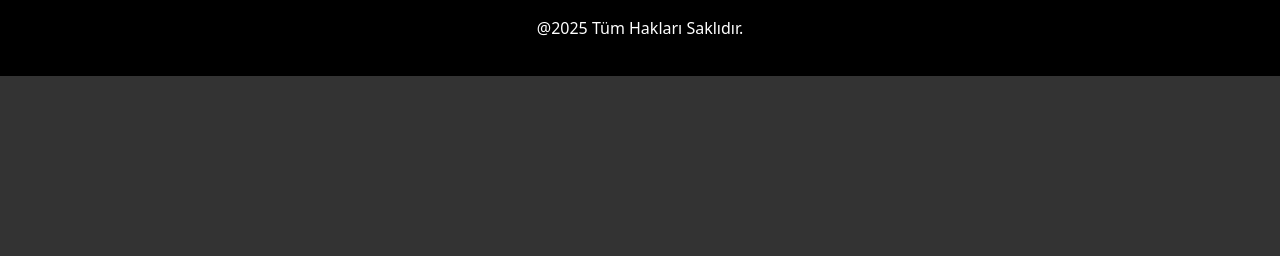
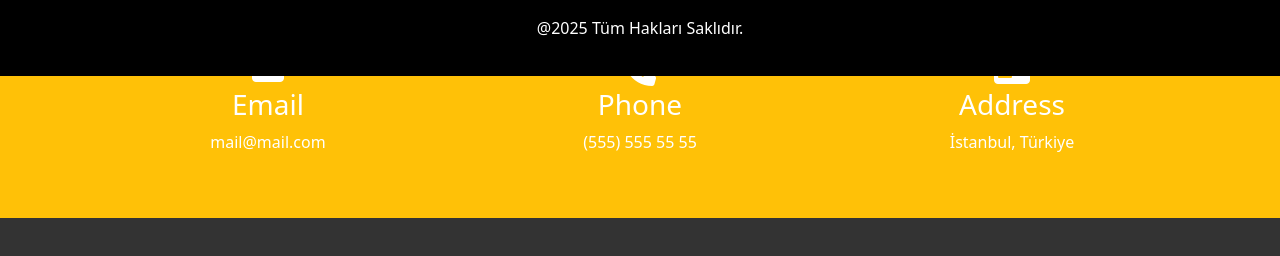
Before and after one commit to MertMuratBakir/GYM-Burn, a website: page public/contact.html in a window 1280 px wide. Shown: the part 724-980 px from the top of the page. Before the commit the page ends 800 px from the top, so only its background shows below. Drawn offline with nearby package versions, Linux system fonts and the light colour scheme.

Commit message:
Project GYM

```diff
--- a/public/contact.html
+++ b/public/contact.html
@@ -35,13 +35,14 @@
             background-color: #333;
         }
 
-        .message {
-            resize: none!important; /* Mesaj kutusu büyümesini engellemek için */
-            max-height: 300px!important; /* Maksimum yükseklik ayarı */
-            overflow-y: none; /* Yatay kaydırma çubuğunu göster */
-            max-width: 100%; /* Maksimum genişlik ayarı */
+        .contact-info {
+            display: grid;
+            grid-template-columns: repeat(3, 1fr);
+            text-align: center;
+            color: #fff;
+            background-color: #ffc107;
+        }
 
-        }
     </style>
     <title>Blog</title>
 </head>
@@ -104,7 +105,32 @@
             <iframe src="https://www.google.com/maps/embed?pb=!1m18!1m12!1m3!1d24501.609542724156!2d32.8266104583967!3d39.85852887742504!2m3!1f0!2f0!3f0!3m2!1i1024!2i768!4f13.1!3m3!1m2!1s0x14d34f1f28054e6f%3A0xbefed481bb067edb!2sGym%20Burn!5e0!3m2!1str!2str!4v1696253565140!5m2!1str!2str" width="400" height="350" style="border:0;" allowfullscreen="" loading="lazy" referrerpolicy="no-referrer-when-downgrade"></iframe>
         </div>
     </div>
+</section>
 
+
+<!-- Section row-->
+<section style="margin-bottom: 120px;">
+    <section class=" bg-warning py-5">
+        <div class="container">
+          <div class="contact-info">
+            <div>
+              <i class="fas fa-envelope fa-2x"></i>
+              <h3>Email</h3>
+              <p>mail@mail.com</p>
+            </div>
+            <div>
+              <i class="fas fa-phone fa-2x"></i>
+              <h3>Phone</h3>
+              <p>(555) 555 55 55</p>
+            </div>
+            <div>
+              <i class="fas fa-address-card fa-2x"></i>
+              <h3>Address</h3>
+              <p>İstanbul, Türkiye</p>
+            </div>
+          </div>
+        </div>
+      </section>
 </section>
 
 
@@ -145,6 +171,7 @@
 
 
 
+
 <script src="../js/script.js"></script>
 <script src="https://cdn.jsdelivr.net/npm/bootstrap@5.3.1/dist/js/bootstrap.bundle.min.js" integrity="sha384-HwwvtgBNo3bZJJLYd8oVXjrBZt8cqVSpeBNS5n7C8IVInixGAoxmnlMuBnhbgrkm" crossorigin="anonymous"></script>
 </body>
```
